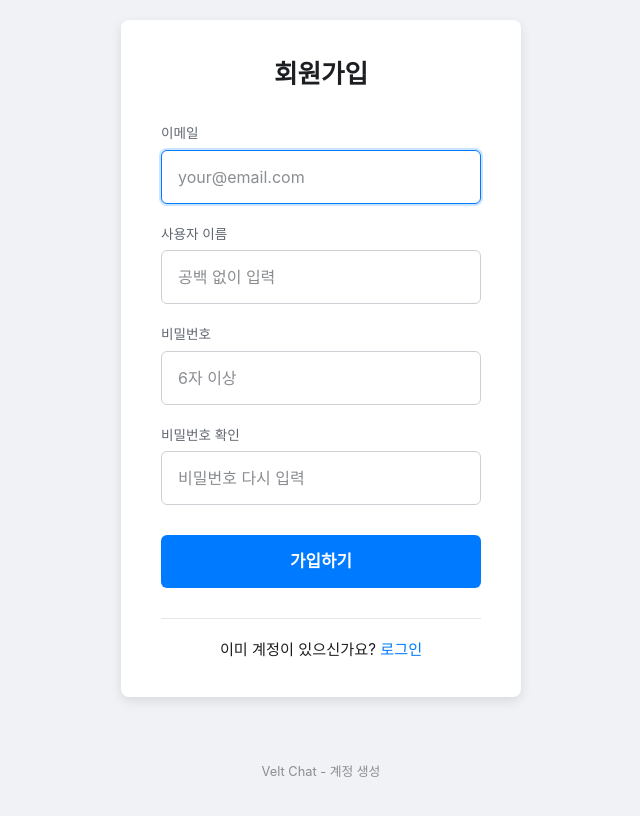
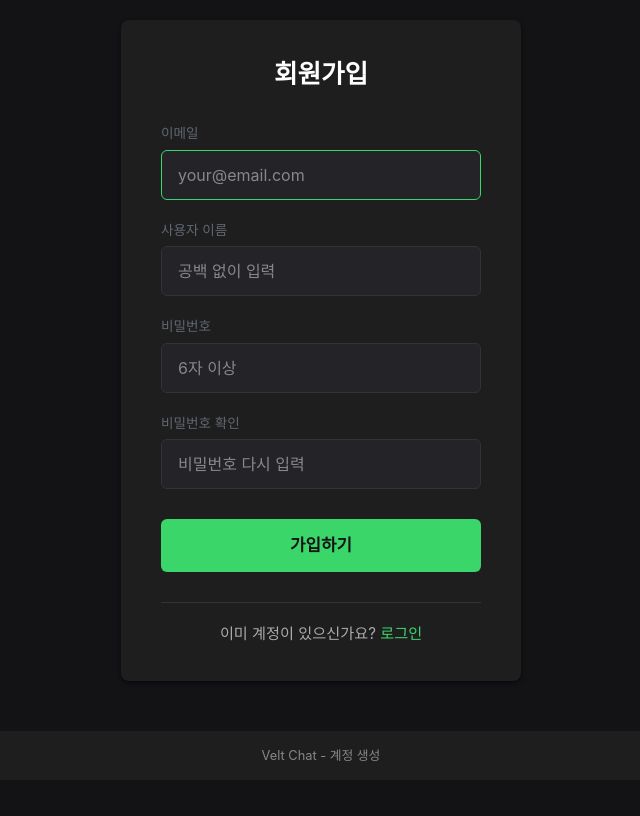
Before and after one commit to sungminna/mcp_poc, a SvelteKit app in the folder velt/: page /signup in a window 1280 px wide. Shown: the whole page, without its empty margins (319-959 px from the left). Built offline with nearby package versions, Linux system fonts and the light colour scheme.

Commit message:
feat: migrated green dark theme

```diff
--- a/velt/src/lib/components/ChatMessage.svelte
+++ b/velt/src/lib/components/ChatMessage.svelte
@@ -57,7 +57,7 @@
     }
 
     .user-message {
-        background-color: #FFD66E;
+        background-color: #3BD66A;
         color: #000;
     }
 
@@ -133,9 +133,14 @@
 
     .timestamp {
         font-size: 0.7rem;
-        color: #888;
+        color: #555; /* user timestamp color */
         margin-top: 4px;
         align-self: flex-end;
     }
 
+    /* AI bubble timestamp color */
+    .message-wrapper.ai .timestamp {
+        color: #888;
+    }
+
 </style>
--- a/velt/src/routes/+page.svelte
+++ b/velt/src/routes/+page.svelte
@@ -389,12 +389,19 @@
     }
 
     .login-button {
-        background-color: #e7f3ff;
-        color: #007bff;
-        border-color: #cfe2ff;
+        background-color: #3BD66A;
+        color: #131316;
+        border: none;
+        padding: 8px 12px;
+        border-radius: 4px;
+        font-size: 14px;
+        font-weight: 500;
+        margin-left: 12px;
+        cursor: pointer;
+        transition: background-color 0.2s ease;
     }
     .login-button:hover {
-        background-color: #cfe2ff;
+        background-color: #2AA05A;
     }
 
     .signup-button {
@@ -466,6 +473,9 @@
         padding: 4px;
         cursor: pointer;
     }
+    .action-button:not(:disabled) {
+        color: #3BD66A;
+    }
     .action-button:disabled {
         color: #555;
         cursor: not-allowed;
@@ -525,11 +535,11 @@
     }
 
     .delete-button:hover {
-        color: #e53935;
+        color: #3BD66A;
     }
 
     .new-chat {
-        background-color: #007bff;
+        background-color: #3BD66A;
         color: white;
         border: none;
         padding: 8px;
@@ -539,7 +549,7 @@
         margin-bottom: 12px;
     }
     .new-chat:hover {
-        background-color: #0056b3;
+        background-color: #2AA05A;
     }
 
     .spinner {
@@ -579,16 +589,12 @@
     }
 
     /* Login/logout button style */
-    .login-button {
-        background: transparent;
-        border: none;
-        color: #FFF;
-        font-size: 14px;
-        margin-left: 12px;
-        cursor: pointer;
+    .login-button:focus {
+        outline: none;
+        box-shadow: none;
     }
-    .login-button:hover {
-        text-decoration: underline;
+    .login-button:focus-visible {
+        outline: none;
     }
 
 </style>
--- a/velt/src/routes/login/+page.svelte
+++ b/velt/src/routes/login/+page.svelte
@@ -198,14 +198,14 @@
 
     .form-group input:focus {
         outline: none;
-        border-color: #FFD66E;
+        border-color: #3BD66A;
         box-shadow: none;
     }
 
     .submit-button {
         padding: 14px 20px;
         border: none;
-        background-color: #FFD66E;
+        background-color: #3BD66A;
         color: #131316;
         border-radius: 6px;
         cursor: pointer;
@@ -217,7 +217,7 @@
     }
 
     .submit-button:hover:not(:disabled) {
-        background-color: #e6c850;
+        background-color: #2AA05A;
     }
 
     .submit-button:disabled {
@@ -244,7 +244,7 @@
     }
 
     .link-section a {
-        color: #FFD66E;
+        color: #3BD66A;
         text-decoration: none;
         font-weight: 500;
     }
--- a/velt/src/routes/signup/+page.svelte
+++ b/velt/src/routes/signup/+page.svelte
@@ -122,7 +122,7 @@
 
 <style>
     :global(body) { /* Apply to body for full page background */
-        background-color: #f0f2f5; /* Light gray background */
+        background-color: #131316; /* Dark background */
         margin: 0;
         font-family: -apple-system, BlinkMacSystemFont, 'Segoe UI', Roboto, Oxygen, Ubuntu, Cantarell, 'Open Sans', 'Helvetica Neue', sans-serif;
     }
@@ -136,15 +136,16 @@
         align-items: center;
         padding: 20px;
         box-sizing: border-box;
+        background-color: #131316;
     }
 
     .auth-box {
       width: 100%;
-      max-width: 400px; /* Limit form width */
-      background-color: #ffffff; /* White box */
-      padding: 35px 40px; /* More padding */
+      max-width: 400px;
+      background-color: #1E1E1F;
+      padding: 35px 40px;
       border-radius: 8px;
-      box-shadow: 0 4px 12px rgba(0, 0, 0, 0.1); /* Slightly stronger shadow */
+      box-shadow: 0 2px 4px rgba(0, 0, 0, 0.5);
       margin-bottom: 50px; /* Space before footer */
     }
 
@@ -152,7 +153,7 @@
         text-align: center;
         font-size: 1.6rem; /* Larger header */
         font-weight: 600;
-        color: #1c1e21; /* Darker text */
+        color: #FFF;
         margin-bottom: 30px; /* Space below header */
     }
 
@@ -175,28 +176,30 @@
     }
 
     .form-group input {
-        padding: 14px 16px; /* Larger padding */
-        border: 1px solid #ccd0d5; /* Subtle border */
+        padding: 12px 16px;
+        border: 1px solid #333;
+        background-color: #232328;
+        color: #EEE;
         border-radius: 6px;
         font-size: 1rem;
         transition: border-color 0.2s ease-in-out, box-shadow 0.2s ease-in-out;
     }
 
     .form-group input::placeholder {
-        color: #8a8d91;
+        color: #888;
     }
 
     .form-group input:focus {
         outline: none;
-        border-color: #007bff;
-        box-shadow: 0 0 0 2px rgba(0, 123, 255, 0.2);
+        border-color: #3BD66A;
+        box-shadow: none;
     }
 
     .submit-button {
         padding: 14px 20px; /* Match input padding */
         border: none;
-        background-color: #007bff; /* Blue button */
-        color: white;
+        background-color: #3BD66A;
+        color: #131316;
         border-radius: 6px;
         cursor: pointer;
         font-size: 1.05rem; /* Slightly larger font */
@@ -206,12 +209,12 @@
         width: 100%; /* Full width */
     }
 
-    .submit-button:hover:not(:disabled) {
-        background-color: #0056b3;
+    .submit-button:hover {
+        background-color: #2AA05A;
     }
 
     .submit-button:disabled {
-        background-color: #a0cfff;
+        background-color: #333;
         cursor: not-allowed;
     }
 
@@ -228,13 +231,13 @@
         text-align: center;
         margin-top: 30px; /* More space */
         padding-top: 20px; /* Space above link */
-        border-top: 1px solid #e4e6eb; /* Separator line */
+        border-top: 1px solid #333;
         font-size: 0.95rem;
-        color: #1c1e21;
+        color: #AAA;
     }
 
     .link-section a {
-        color: #007bff;
+        color: #3BD66A;
         text-decoration: none;
         font-weight: 500;
     }
@@ -244,12 +247,12 @@
     }
 
     .auth-footer {
-       /* Position relative to the container flow */
        width: 100%;
        padding: 15px 20px;
        text-align: center;
        font-size: 0.8rem;
-       color: #8a8d91; /* Footer text color */
-       margin-top: auto; /* Push footer towards bottom if content is short */
+       color: #888;
+       background-color: #1E1E1F;
+       margin-top: auto;
     }
 </style>
```
